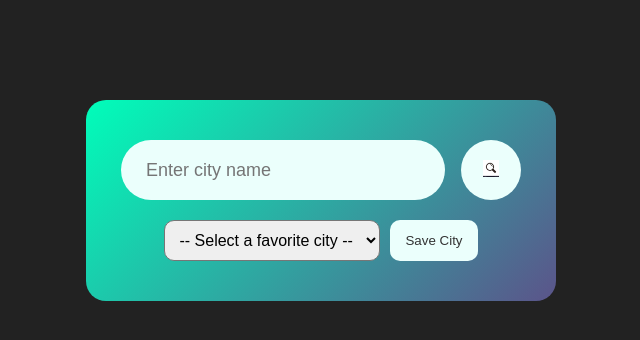
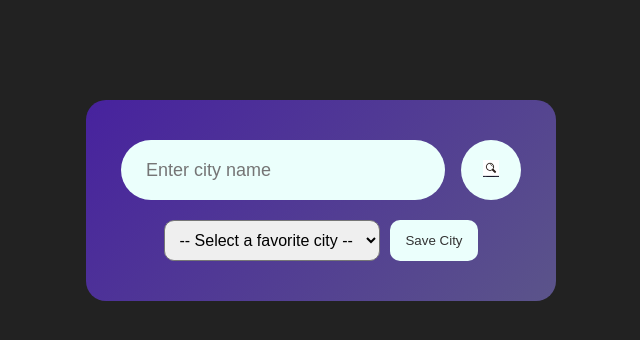
Before and after one commit to Preethika1223/Weather-App, a plain HTML site: page index.html in a window 1280 px wide. Shown: the whole page, without its empty margins (319-959 px from the left). Drawn offline with Linux system fonts and the light colour scheme.

Commit message:
first commit

```diff
--- a/style.css
+++ b/style.css
@@ -12,7 +12,7 @@ body {
 .card {
   width: 90%;
   max-width: 470px;
-  background: linear-gradient(135deg, #00feba, #5b548a);
+  background: linear-gradient(135deg, #47229e, #5b548a);
   color: #fff;
   margin: 100px auto 0;
   border-radius: 20px;
```
